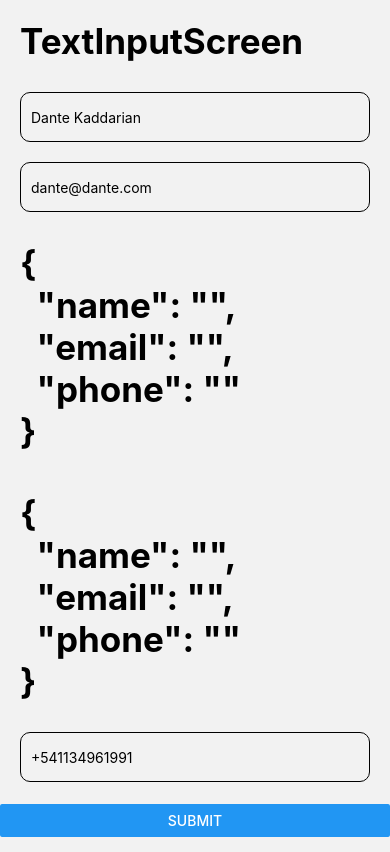
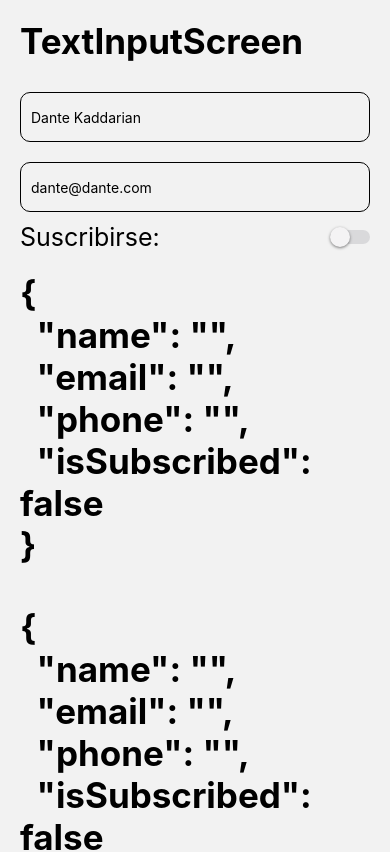
Before and after one commit to Dante1704/react-native-apps, a React Native app in the folder 06-RNComponents/: screen /TextInputScreen in a window 390 px wide. Shown: the top 852 px of the page. Built offline with nearby package versions, Linux system fonts and the light colour scheme.

Commit message:
creado custom hook para manejar el estado del formulario. Tipado generico para indicar que los elementos sean del tipo que recibo y no de un valor fijo como string o number, etc.

```diff
--- /dev/null
+++ b/06-RNComponents/src/hooks/useForm.tsx
@@ -0,0 +1,19 @@
+import { useState } from 'react';
+
+
+export const useForm = <T extends Object>(state: T) => {
+
+    const [form, setForm] = useState(state);
+
+    //En javascript todo es un objeto, entonces si yo hago un generico K que extiendiende Object
+    //le estoy diciendo que el value que viene por parametro sea del tipo que le mando independientemente de cual sea
+    //esto me permite por parametro mandar string o booleano que son los dos tipos que necesito para el state
+    const handleChange = <K extends Object>(value: K, field: keyof T) => {
+        setForm({
+            ...form,
+            [field]: value,
+        });
+    };
+
+    return { form, handleChange };
+};
--- a/06-RNComponents/src/screens/TextInputScreen.tsx
+++ b/06-RNComponents/src/screens/TextInputScreen.tsx
@@ -1,23 +1,26 @@
-import React, { useState } from 'react';
+import React from 'react';
 import { HeaderTitle } from '../components/HeaderTitle';
 import { styles } from '../theme/Theme';
-import { View, TextInput, StyleSheet, KeyboardAvoidingView, Platform, TouchableWithoutFeedback, Keyboard, Button } from 'react-native';
+import { View, TextInput, StyleSheet, KeyboardAvoidingView, Platform, TouchableWithoutFeedback, Keyboard, Button, Text } from 'react-native';
 import { ScrollView } from 'react-native-gesture-handler';
+import { useForm } from '../hooks/useForm';
+import { InitialState } from '../interfaces/appInterfaces';
+import { CustomSwitch } from '../components/CustomSwitch';
+
+
+
+
+const initialState: InitialState = {
+    name: '',
+    email: '',
+    phone: '',
+    isSubscribed: false,
+};
 
 export const TextInputScreen = () => {
 
-    const [form, setForm] = useState({
-        name: '',
-        email: '',
-        phone: '',
-    });
+    const { form, handleChange } = useForm(initialState);
 
-    const handleChange = (value: string, field: keyof typeof form) => {
-        setForm({
-            ...form,
-            [field]: value,
-        });
-    };
     return (
         <KeyboardAvoidingView
             behavior={Platform.OS === 'ios' ? 'padding' : 'height'}
@@ -41,6 +44,13 @@ export const TextInputScreen = () => {
                                 onChangeText={(value) => handleChange(value, 'email')}
                                 keyboardType="email-address" //email-address me permite tener el @ sin tener que cambiar a simbolos en el teclado
                             />
+
+                            <View style={stylesScreen.switchRow}>
+                                <Text style={stylesScreen.switchText}>
+                                    Suscribirse:
+                                </Text>
+                                <CustomSwitch isOn={form.isSubscribed} onChange={(value) => handleChange(value, 'isSubscribed')} />
+                            </View>
 
                             <HeaderTitle title={JSON.stringify(form, null, 2)} />
                             <HeaderTitle title={JSON.stringify(form, null, 2)} />
@@ -76,4 +86,12 @@ const stylesScreen = StyleSheet.create({
         backgroundColor: 'white',
         marginTop: 12,
     },
+    switchRow: {
+        flexDirection: 'row',
+        justifyContent: 'space-between',
+        alignItems: 'center',
+    },
+    switchText: {
+        fontSize: 25,
+    },
 });
```
Also changed, not shown: 06-RNComponents/src/interfaces/appInterfaces.tsx (+7 -0 lines).
